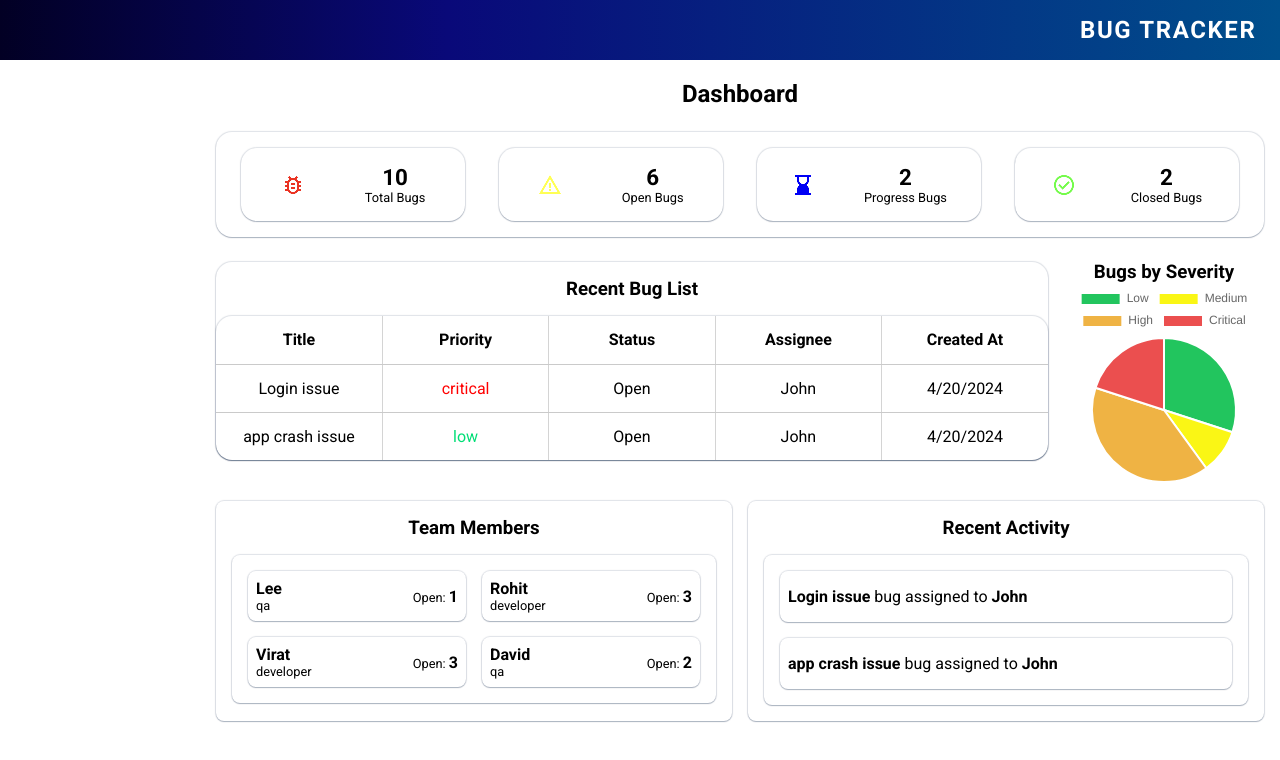
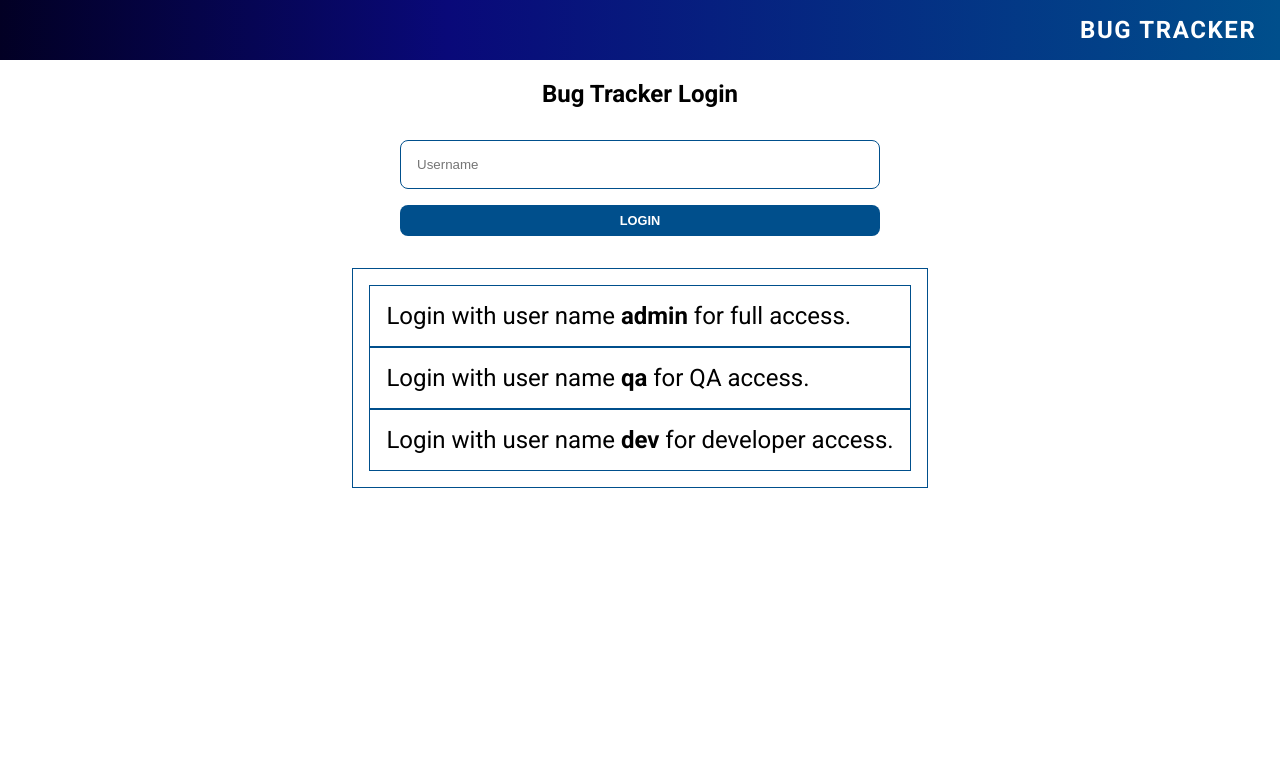
Before and after one commit to venugopalsp95/bugtracker, a React (Vite) app: page / in a window 1280 px wide. Shown: the top 760 px of the page. Built offline with nearby package versions, Linux system fonts and the light colour scheme.

Commit message:
Configure Vite for github pages

```diff
--- a/src/pages/login/Login.jsx
+++ b/src/pages/login/Login.jsx
@@ -23,7 +23,7 @@
     }
 
     login(foundUser);
-    navigate("/");
+    navigate("/dashboard");
   };
 
   return (
--- a/src/routes/AppRoutes.jsx
+++ b/src/routes/AppRoutes.jsx
@@ -7,8 +7,9 @@
 const AppRoutes = () => {
   return (
     <Routes>
+      <Route path="/" element={<Login />} />
       <Route path="/login" element={<Login />} />
-      <Route path="/" element={<DashBoard />} />
+      <Route path="/dashboard" element={<DashBoard />} />
       <Route path="/buglist" element={<BugList />} />
       <Route path="/users" element={<UserManagement />} />
       <Route path="/reports" element={<Reports />} />
```
